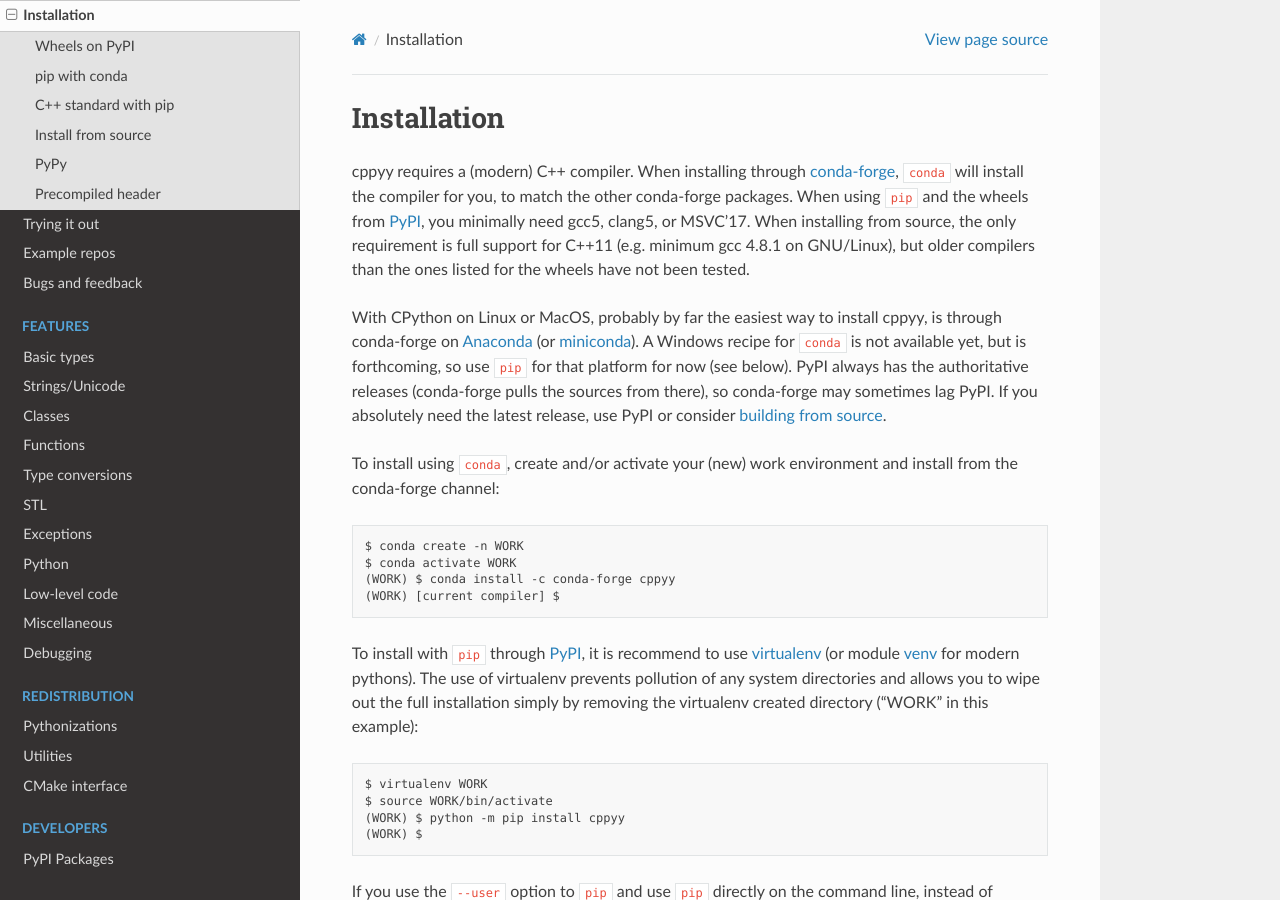
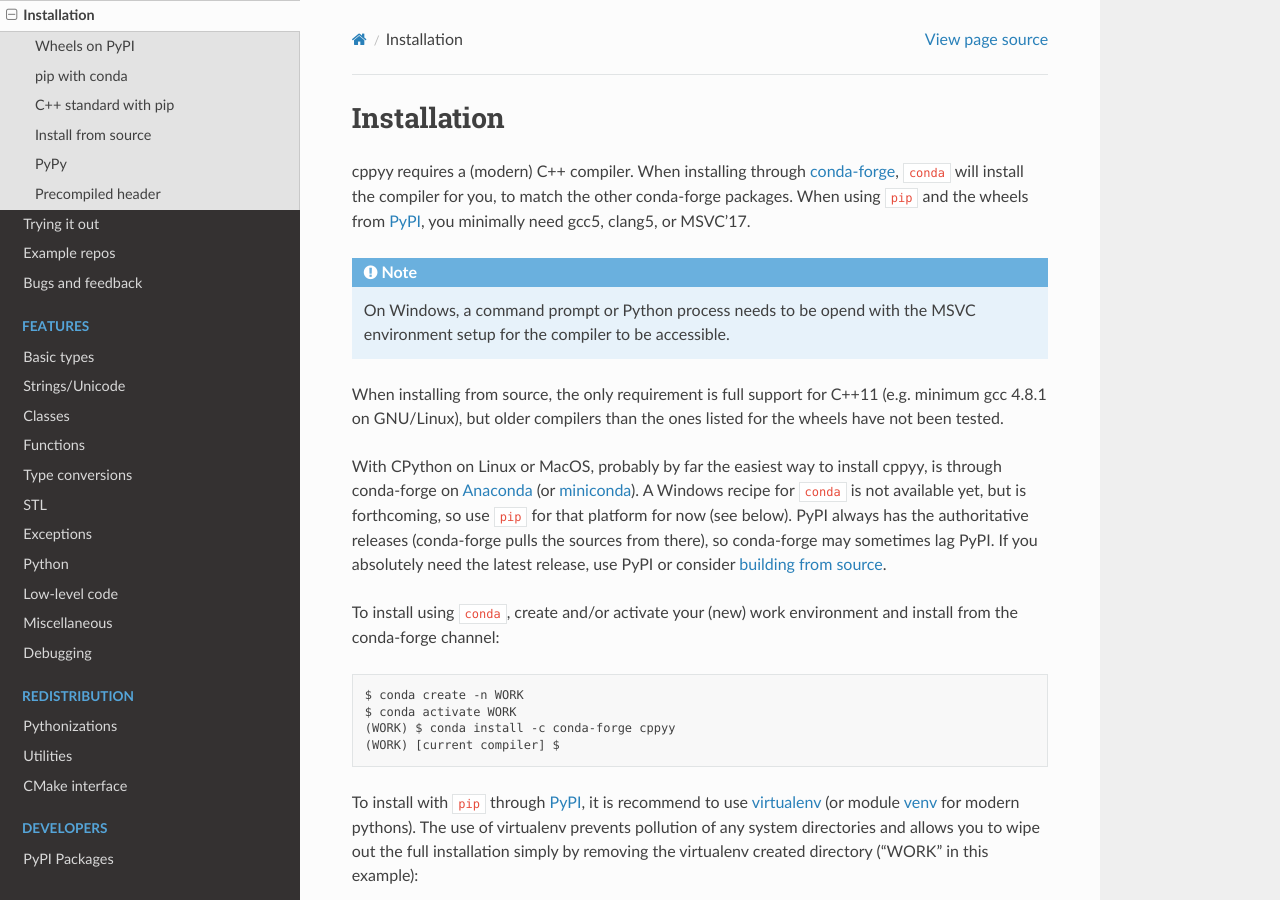
Before and after one commit to wlav/cppyy, a Sphinx documentation site: the page built from doc/source/installation.rst, in a window 1280 px wide and 900 px high. Built offline with Sphinx 7.4.7 and the Read the Docs theme 2.0.0, drawn with Linux system fonts in a browser that asks for light colours.

Commit message:
note that on Windows, Python needs to run within a MSVC environment

```diff
--- a/doc/source/installation.rst
+++ b/doc/source/installation.rst
@@ -8,6 +8,12 @@
 for you, to match the other conda-forge packages.
 When using ``pip`` and the wheels from `PyPI`_, you minimally need gcc5,
 clang5, or MSVC'17.
+
+.. note::
+
+    On Windows, a command prompt or Python process needs to be opend with
+    the MSVC environment setup for the compiler to be accessible.
+
 When installing from source, the only requirement is full support for C++11
 (e.g. minimum gcc 4.8.1 on GNU/Linux), but older compilers than the ones
 listed for the wheels have not been tested.
```
